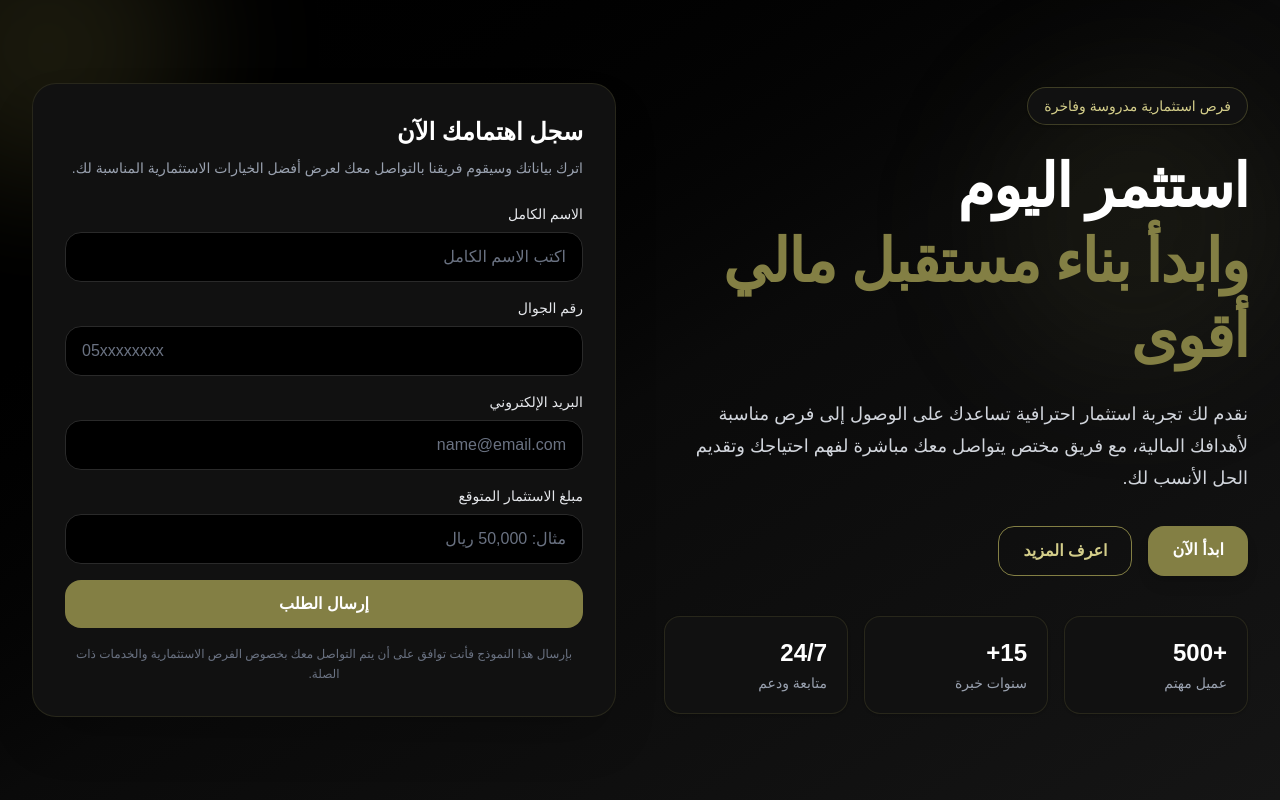
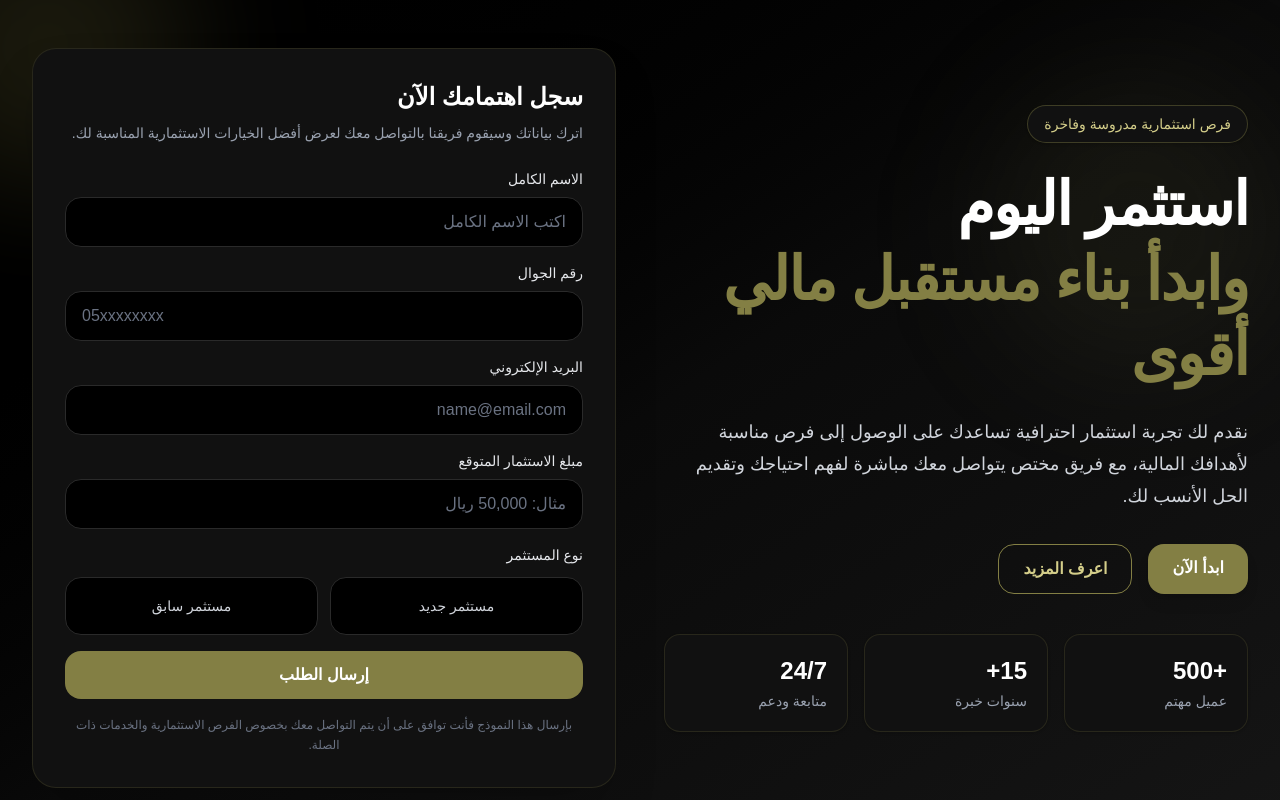
Before and after one commit to altaweel-thrill/dinar-landing-page, a Next.js app: page / in a window 1280 px wide. Shown: the top 800 px of the page. Built offline with nearby package versions, Linux system fonts and the light colour scheme.

Commit message:
first commit

```diff
--- a/app/page.tsx
+++ b/app/page.tsx
@@ -8,6 +8,7 @@ export default function HomePage() {
     phone: "",
     email: "",
     investmentAmount: "",
+    investorType: "",
   });
 
   const handleChange = (e: React.ChangeEvent<HTMLInputElement>) => {
@@ -153,6 +154,41 @@ export default function HomePage() {
                 />
               </div>
 
+              <div>
+                <label className="mb-3 block text-sm font-medium text-gray-200">
+                  نوع المستثمر
+                </label>
+
+                <div className="grid grid-cols-1 gap-3 sm:grid-cols-2">
+                  {[
+                    { label: "مستثمر جديد", value: "new" },
+                    { label: "مستثمر سابق", value: "existing" },
+                  ].map((item) => (
+                    <label
+                      key={item.value}
+                      className={`cursor-pointer rounded-2xl border p-4 text-center transition ${
+                        formData.investorType === item.value
+                          ? "border-[#837F44] bg-[#837F44]/10"
+                          : "border-[#2a2a2a] bg-black"
+                      }`}
+                    >
+                      <input
+                        type="radio"
+                        name="investorType"
+                        value={item.value}
+                        checked={formData.investorType === item.value}
+                        onChange={handleChange}
+                        className="hidden"
+                        required
+                      />
+                      <span className="text-sm font-medium text-gray-300">
+                        {item.label}
+                      </span>
+                    </label>
+                  ))}
+                </div>
+              </div>
+
               <button
                 type="submit"
                 className="w-full rounded-2xl bg-[#837F44] px-5 py-3 text-base font-semibold text-white transition hover:opacity-90"
@@ -171,7 +207,7 @@ export default function HomePage() {
 
       <section id="features" className="mx-auto max-w-7xl px-6 py-20 lg:px-8">
         <div className="mx-auto mb-12 max-w-2xl text-center">
-          <span className="rounded-full bg-[#111111] px-4 py-2 text-sm font-medium text-[#d4ce8a] border border-[#837F44]/20">
+          <span className="rounded-full border border-[#837F44]/20 bg-[#111111] px-4 py-2 text-sm font-medium text-[#d4ce8a]">
             لماذا نحن
           </span>
           <h2 className="mt-4 text-3xl font-bold tracking-tight text-white sm:text-4xl">
```
